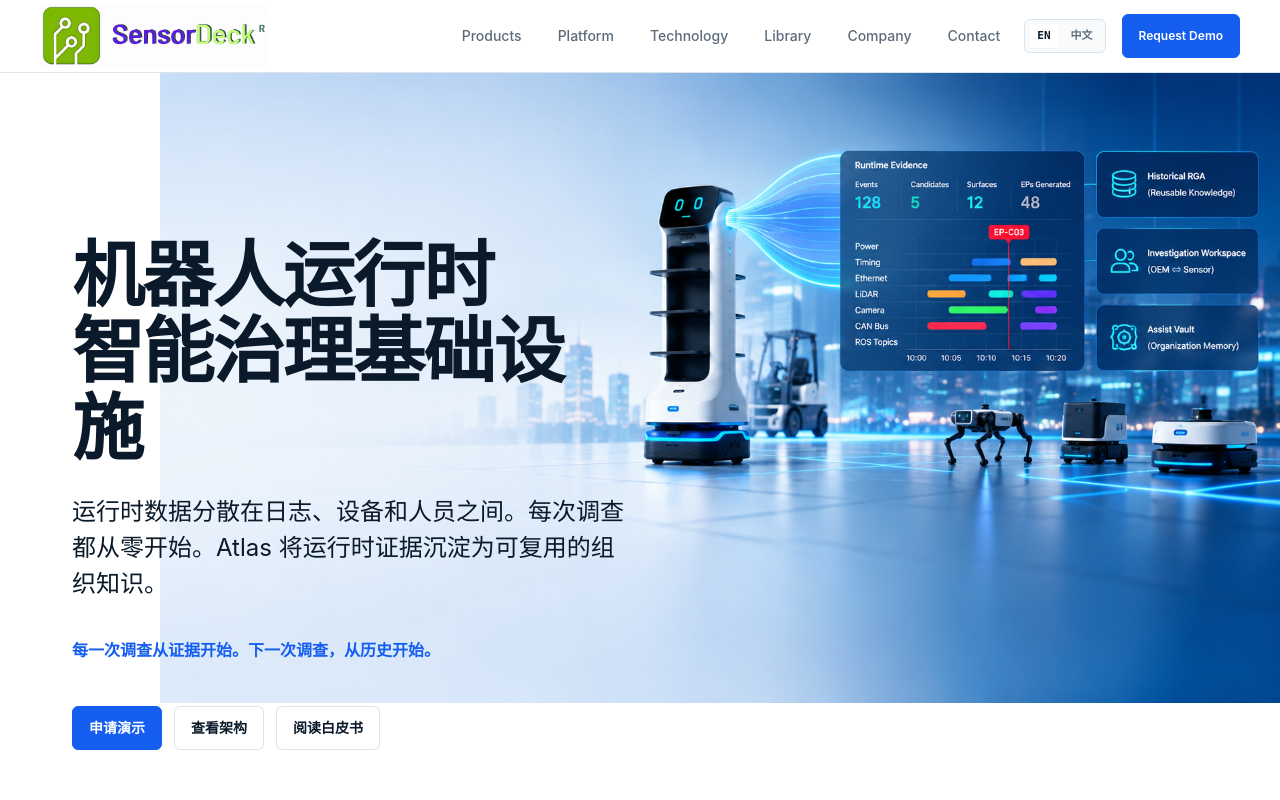
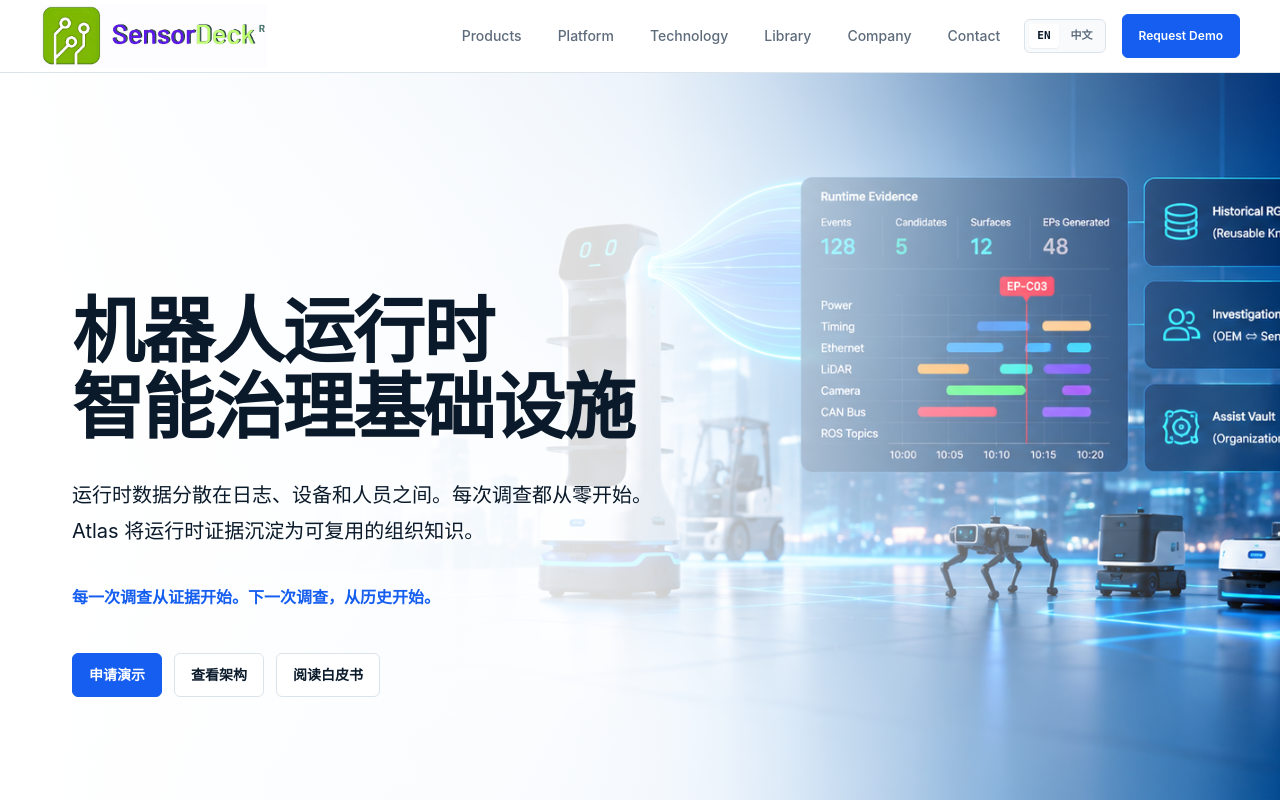
Before and after one commit to sensordeck/sensordeck-website, a Next.js app: page / in a window 1280 px wide. Shown: the top 800 px of the page. Built offline with nearby package versions, Linux system fonts and the light colour scheme.

Commit message:
Update homepage hero

```diff
--- a/src/app/page.tsx
+++ b/src/app/page.tsx
@@ -65,31 +65,36 @@
     {/* Responsive Hero */}
 <Section
   id="top"
-  className="relative min-h-[380px] overflow-hidden bg-white"
+  className="relative overflow-hidden bg-white"
 >
+  {/* Full hero artwork */}
   <Image
     src="/images/hero-runtime.png"
     alt=""
-    width={1672}
-    height={941}
+    fill
     priority
-    sizes="1100px"
-    className="pointer-events-none absolute right-0 top-0 h-auto w-[1050px] max-w-none lg:w-[1050px] xl:w-[1120px]"
+    sizes="100vw"
+    className="pointer-events-none object-cover object-center"
   />
 
-  <div className="relative z-10 mx-auto flex min-h-[380px] w-full max-w-7xl items-center px-6 py-8 lg:px-8">
-    <div className="max-w-[560px]">
-      <h1 className="mt-5 max-w-4xl text-5xl font-semibold leading-[1.06] tracking-tight text-ink md:text-6xl lg:text-7xl">
+  {/* White fade on the left for text readability */}
+  <div className="absolute inset-0 bg-gradient-to-r from-white via-white/85 to-transparent" />
+
+  {/* Content */}
+  <div className="relative z-10 mx-auto flex min-h-[620px] max-w-7xl items-center px-6 lg:px-8">
+    <div className="max-w-[620px]">
+
+      <h1 className="text-5xl font-semibold leading-[1.05] tracking-tight text-ink md:text-6xl lg:text-7xl">
         机器人运行时
         <br />
         智能治理基础设施
       </h1>
 
-      <p className="mt-7 max-w-2xl text-xl leading-9 text-ink md:text-2xl">
+      <p className="mt-8 text-xl leading-9 text-ink">
         {homeContent.heroSubtitle}
       </p>
 
-      <p className="mt-8 max-w-2xl text-base font-semibold leading-8 text-atlas-blue">
+      <p className="mt-8 text-base font-semibold leading-8 text-atlas-blue">
         {homeContent.heroValueProposition}
       </p>
 
@@ -106,6 +111,7 @@
           {homeContent.ctas.readWhitePaper}
         </Button>
       </div>
+
     </div>
   </div>
 </Section>
```
